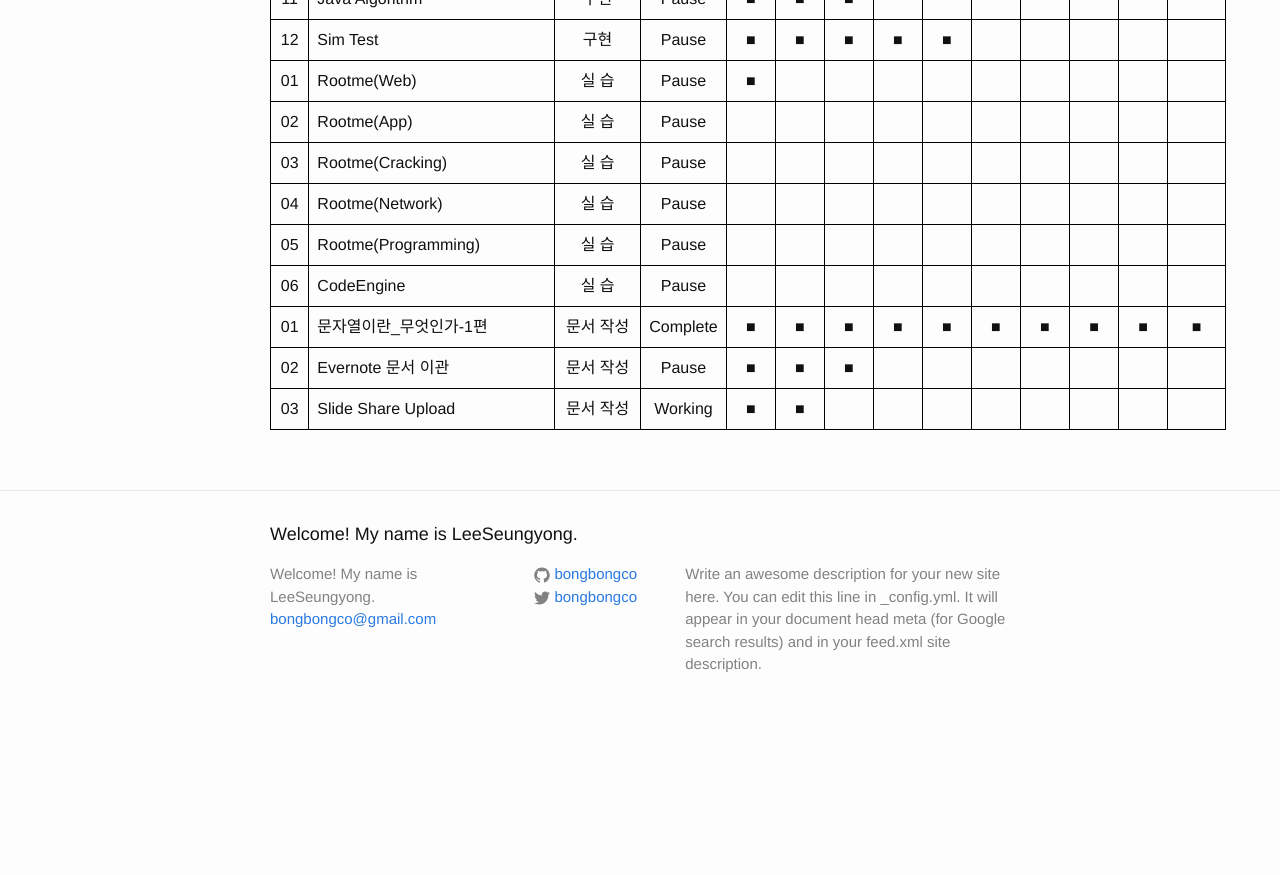
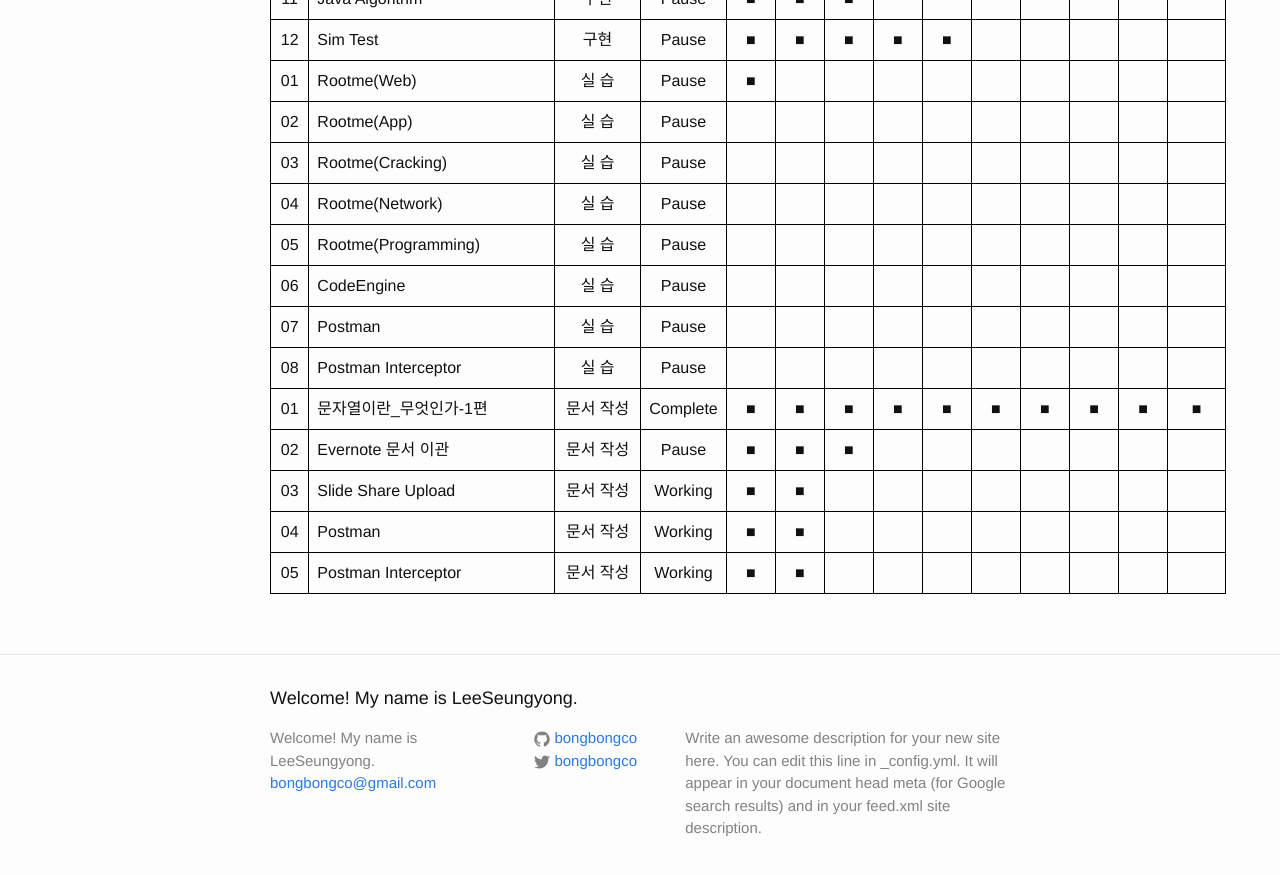
Before and after one commit to LktProgrammer/bongbongco.github.io, a Jekyll site: the page built from _posts/2016-09-12-GarbageTask.markdown, in a window 1280 px wide and 900 px high, scrolled down 806 px. Shown: the top 875 px of the window. Built offline with Jekyll 4.4.1, drawn with Linux system fonts in a browser that asks for light colours; before the commit the page ends 1542 px from its top, so only the background shows below that.

Commit message:
Update 2016-09-12-GarbageTask.markdown

```diff
--- a/_posts/2016-09-12-GarbageTask.markdown
+++ b/_posts/2016-09-12-GarbageTask.markdown
@@ -31,8 +31,12 @@ title: 개인 프로젝트 목록.
 |04| Rootme(Network)|실 습|Pause||||||||||
 |05| Rootme(Programming)|실 습|Pause||||||||||
 |06| CodeEngine|실 습|Pause||||||||||
+|07| Postman|실 습|Pause||||||||||
+|08| Postman Interceptor|실 습|Pause||||||||||
 |--+-----------+------+---+---+---+---+---+---+---+---+---+----+----|
 |01| 문자열이란_무엇인가-1편 |문서 작성|Complete|■|■|■|■|■|■|■|■|■|■|
 |02| Evernote 문서 이관|문서 작성|Pause|■|■|■|||||||
 |03| Slide Share Upload |문서 작성|Working|■|■||||||||
+|04| Postman |문서 작성|Working|■|■||||||||
+|05| Postman Interceptor |문서 작성|Working|■|■||||||||
 |--+-----------+------+---+---+---+---+---+---+---+---+---+----+----|
```
